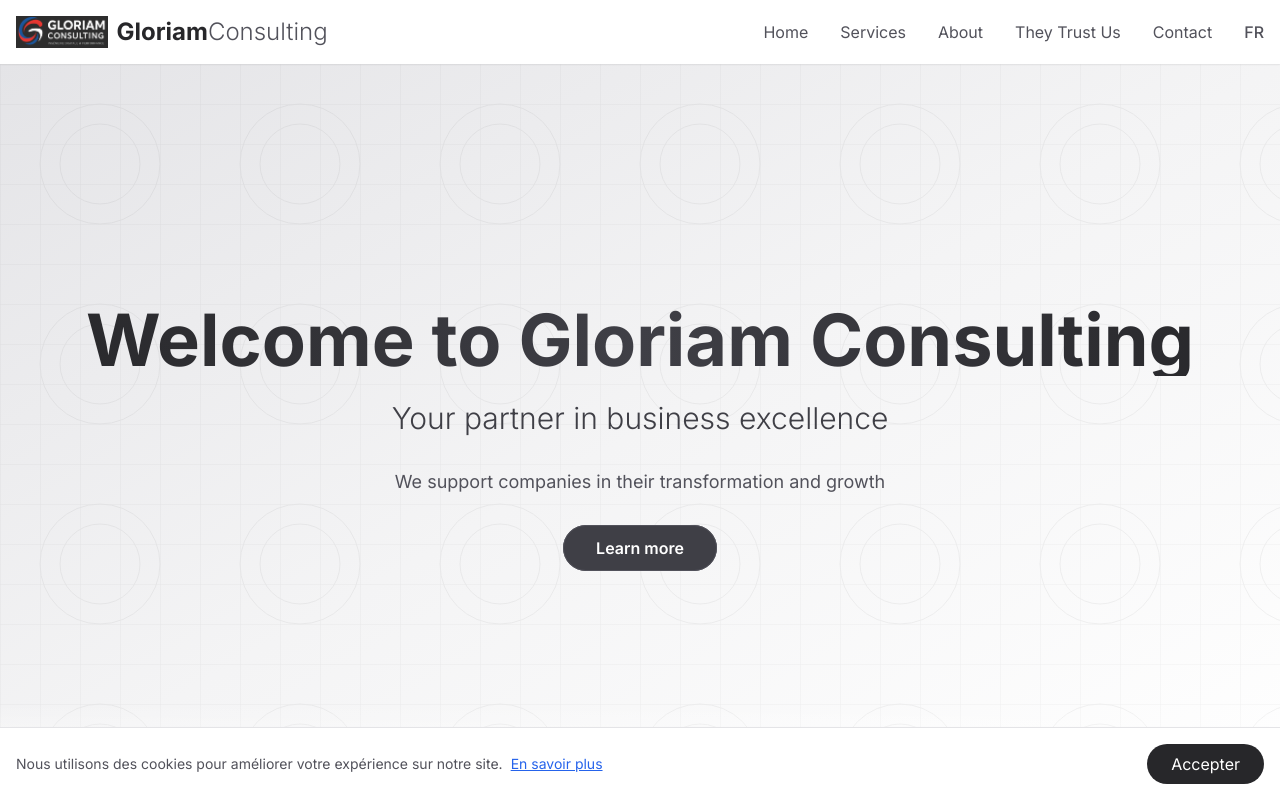
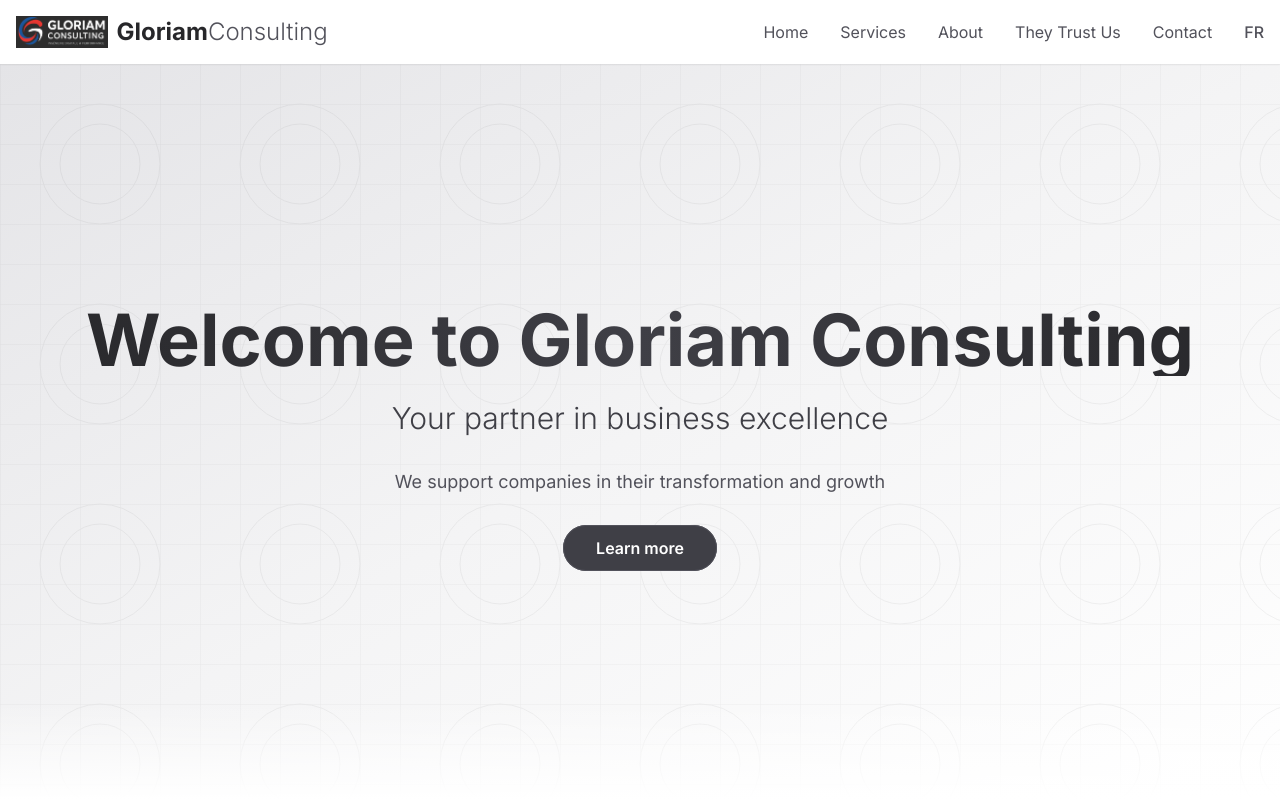
Before and after one commit to mhdaouda/gloriam-consulting, a Next.js app: page /en in a window 1280 px wide. Shown: the top 800 px of the page. Built offline with nearby package versions, Linux system fonts and the light colour scheme.

Commit message:
fix: remove duplicate LocaleProvider and standardize locale handling

```diff
--- a/src/app/layout.tsx
+++ b/src/app/layout.tsx
@@ -1,6 +1,4 @@
 import { Inter } from 'next/font/google';
-import { CookieConsent } from '@/app/_components/CookieConsent';
-import { LocaleProvider } from '@/contexts/LocaleContext';
 import { Metadata } from 'next';
 import GoogleAnalytics from '@/app/_components/GoogleAnalytics';
 import './globals.css';
@@ -20,11 +18,8 @@
   return (
     <html lang="fr">
       <body className={inter.className}>
-        <LocaleProvider locale="fr">
-          {children}
-          <CookieConsent />
-          <GoogleAnalytics />
-        </LocaleProvider>
+        {children}
+        <GoogleAnalytics />
       </body>
     </html>
   );
--- a/src/contexts/LocaleContext.tsx
+++ b/src/contexts/LocaleContext.tsx
@@ -1,7 +1,7 @@
 'use client';
 
 import { createContext, useContext } from 'react';
-import { Locale } from '@/i18n';
+import type { Locale } from '@/i18n';
 
 type LocaleContextType = {
   locale: Locale;
```
